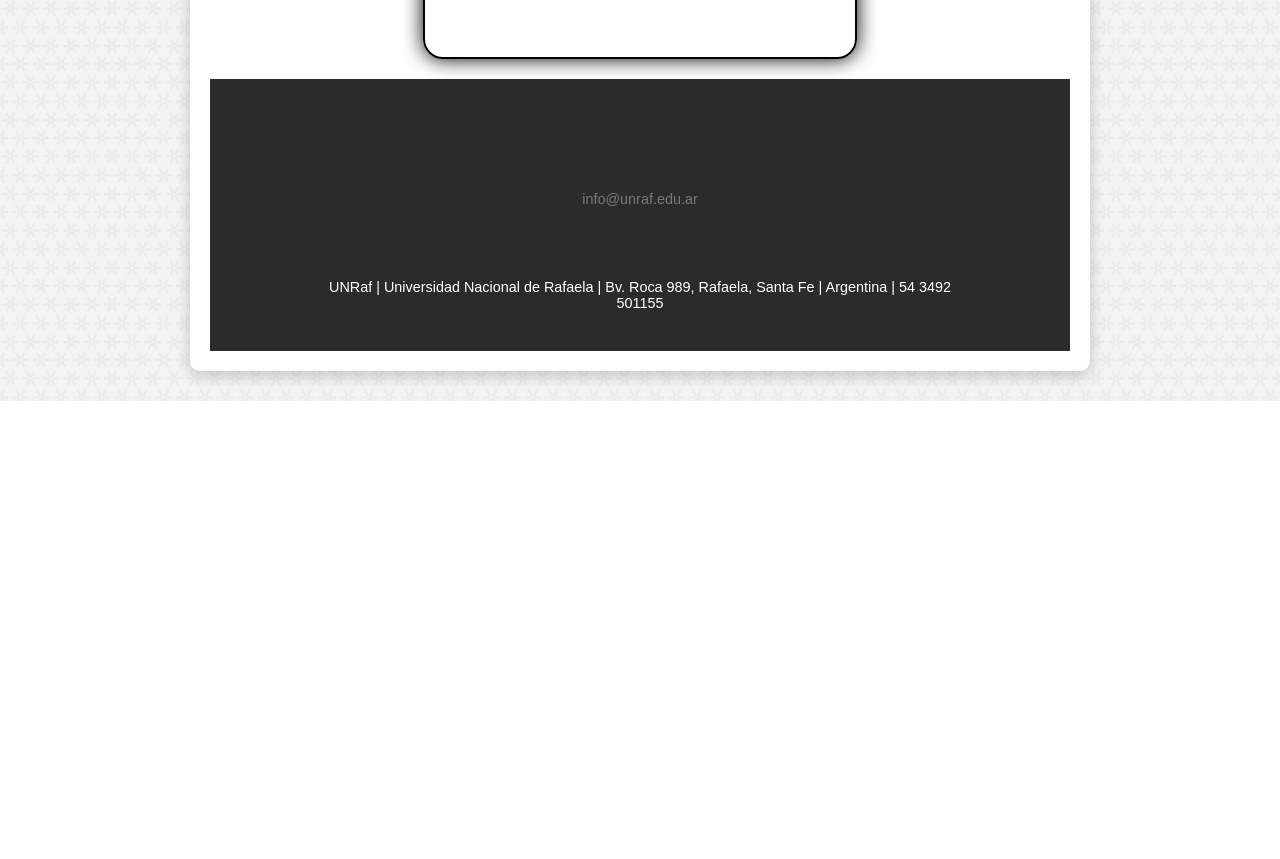
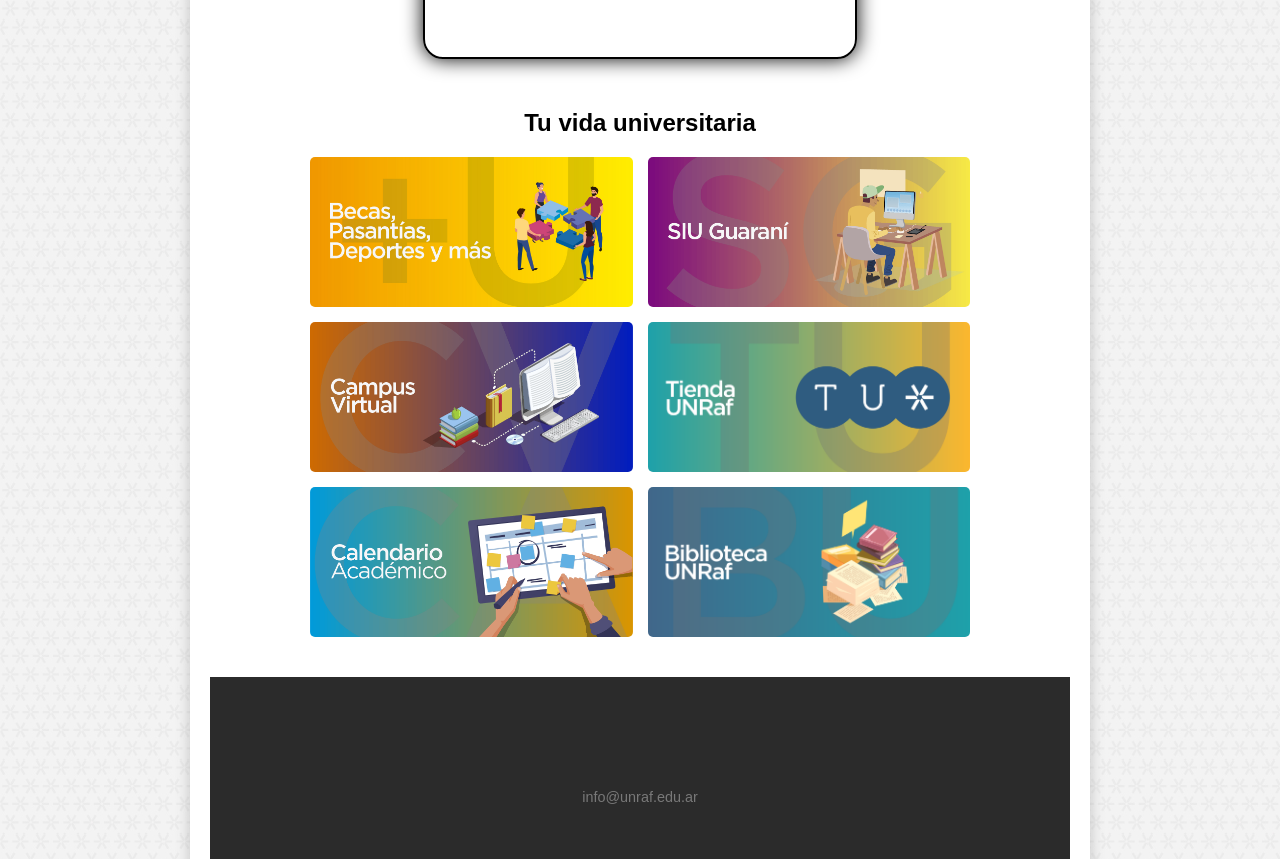
Before and after one commit to Facundo-Boide/pagina, a plain HTML site: page index.html in a window 1280 px wide. Shown: the part 1016-1875 px from the top of the page. Before the commit the page ends 1417 px from the top, so only its background shows below. Drawn offline with Linux system fonts and the light colour scheme.

Commit message:
actualizacion

```diff
--- a/index.html
+++ b/index.html
@@ -42,7 +42,43 @@
                     Nuestra plataforma de reservas en línea está diseñada para optimizar la gestión de aulas e instrumentos de trabajo áulico, ofreciendo una solución ágil y centralizada para instituciones educativas. A través de un sistema simple e intuitivo, los usuarios pueden consultar la disponibilidad y reservar espacios como aulas de distintos tamaños y características, así como equipamiento esencial para el desarrollo de actividades académicas, tales como proyectores, notebooks, trípodes, cámaras, pantallas y otros recursos tecnológicos. El objetivo es facilitar la organización, evitar conflictos de uso y garantizar que cada docente o alumno cuente con las herramientas necesarias en el momento indicado, fomentando así un uso más eficiente de los recursos de la institución.
                 </p>
             </div>
+            <h2>Tu vida universitaria</h2>
+            <div class="blok-vida">
+                <a href="https://www.unraf.edu.ar/secretarias/articulacion/bienestar" class="vida">
+                    <img src="./img-tuvida/BOTONFIJOBIENESTAR.jpg">
+
+                </a>
+                <a href="https://guarani.unraf.edu.ar/autogestion/" class="vida">
+                    <img src="./img-tuvida/siu.png">
+
+                </a>
+
+                <a href="https://campusvirtual.unraf.edu.ar/" class="vida">
+                    <img src="./img-tuvida/campus.png">
+
+                </a>
+
+                <a href="https://tutienda.unraf.edu.ar/" class="vida">
+                    <img src="./img-tuvida/TIENDA.png">
+
+                </a>
+
+                <a href="https://www.unraf.edu.ar/cursos-diplomaturas-2/3541-noti3423" class="vida">
+                    <img src="./img-tuvida/calendario.png">
+
+                </a>
+
+                <a href="https://www.unraf.edu.ar/iniciobiblioteca" class="vida">
+                    <img src="./img-tuvida/BIBLIOTECA.png">
+
+                </a>
+            </div>
+
+
+
         </main>
+
+
         <footer>
             <p><span>info@unraf.edu.ar</span></p>
             <p>UNRaf | Universidad Nacional de Rafaela | Bv. Roca 989, Rafaela, Santa Fe | Argentina | 54 3492 501155</p>
--- a/style.css
+++ b/style.css
@@ -169,3 +169,53 @@
     margin-right: 10px;
     margin-bottom: 60px;
 }
+
+h2 {
+    text-align: center;
+    padding-top: 50px;
+}
+
+.blok-vida {
+    max-width: 700px;
+    margin: 0 auto;
+    text-align: center;
+    padding: 20px;
+
+
+    display: grid;
+    grid-template-columns: repeat(2, 1fr);
+    gap: 15px;
+    align-items: center;
+}
+
+
+.blok-vida .vida {
+    display: block;
+    width: 100%;
+    height: 150px;
+    overflow: hidden;
+    border-radius: 5px;
+    transition: transform 0.2s ease-in-out, box-shadow 0.2s ease-in-out;
+}
+
+.blok-vida .vida img {
+    width: 100%;
+    height: 100%;
+    object-fit: cover;
+}
+
+.blok-vida .vida:hover {
+    transform: scale(1.03);
+    box-shadow: 0 4px 15px rgba(0,0,0,0.2);
+}
+
+@media (max-width: 600px) {
+    .blok-vida {
+        grid-template-columns: 1fr;
+        max-width: 400px;
+    }
+
+    .blok-vida .vida {
+        height: 150px;
+    }
+}
```
Also changed, not shown: img-tuvida/BIBLIOTECA.png (added), img-tuvida/BOTONFIJOBIENESTAR.jpg (added), img-tuvida/TIENDA.png (added), img-tuvida/calendario.png (added), img-tuvida/campus.png (added), img-tuvida/siu.png (added).
